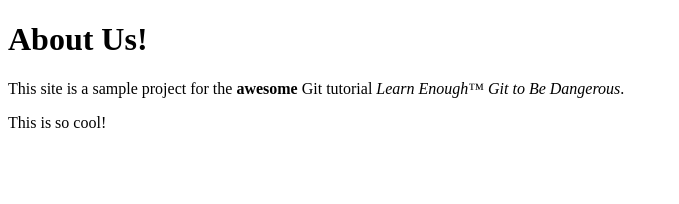
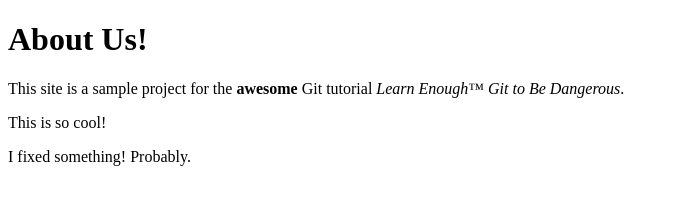
Before and after one commit to meo8/website, a plain HTML site: page about.html in a window 1280 px wide. Shown: the whole page, without its empty margins (0-679 px from the left). Drawn offline with Linux system fonts and the light colour scheme.

Commit message:
Resolve bug

```diff
--- a/about.html
+++ b/about.html
@@ -3,7 +3,6 @@
   <head>
     <meta charset="utf-8">
     <title>About Us</title>
-    <!-- Add something here to fix trademark -->
   </head>
   <body>
     <h1>About Us!</h1>
@@ -12,5 +11,6 @@
       tutorial <em>Learn Enough™ Git to Be Dangerous</em>.
     </p>
     <p>This is so cool!</p>
+    <p>I fixed something! Probably.</p>
   </body>
 </html>
```
